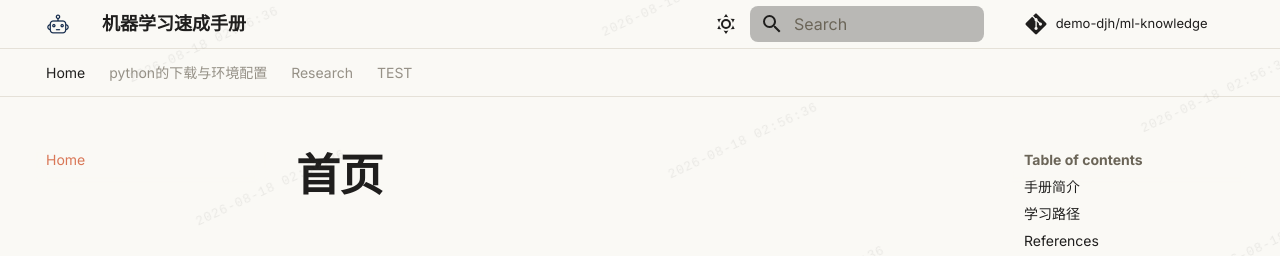
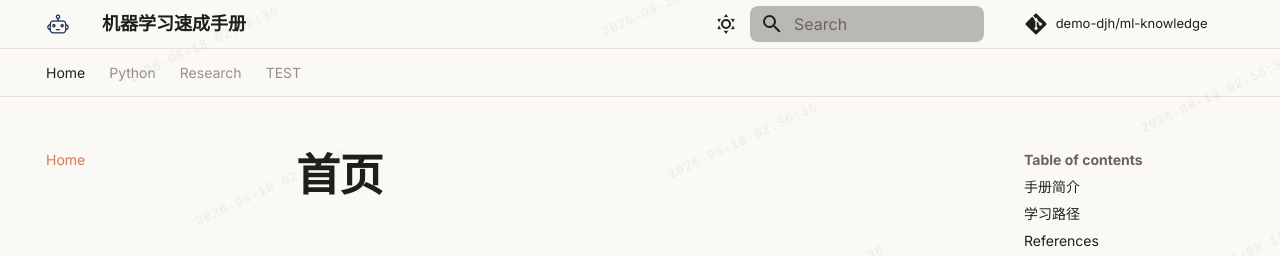
Before and after one commit to demo-djh/ml-knowledge, an MkDocs documentation site: the page built from docs/index.md, in a window 1280 px wide and 900 px high. Shown: the top 256 px of the window. Built offline with MkDocs 1.6.1 and Material for MkDocs 9.7.7, drawn with Linux system fonts in a browser that asks for light colours; comment, search, counter and statistics services are not loaded.

Commit message:
Update 目录

```diff
--- a/mkdocs.yml
+++ b/mkdocs.yml
@@ -65,9 +65,9 @@
   - Home: index.md
 
 
-  - python的下载与环境配置:
-      - Overview: python的下载与环境配置/README.md
-      - python的下载: python的下载与环境配置/python的下载/README.md
+  - Python:
+      - Overview: Python/README.md
+      - 下载与环境配置: Python/下载与环境配置/README.md
 
   - Research:
       - Overview: Research/README.md
```
